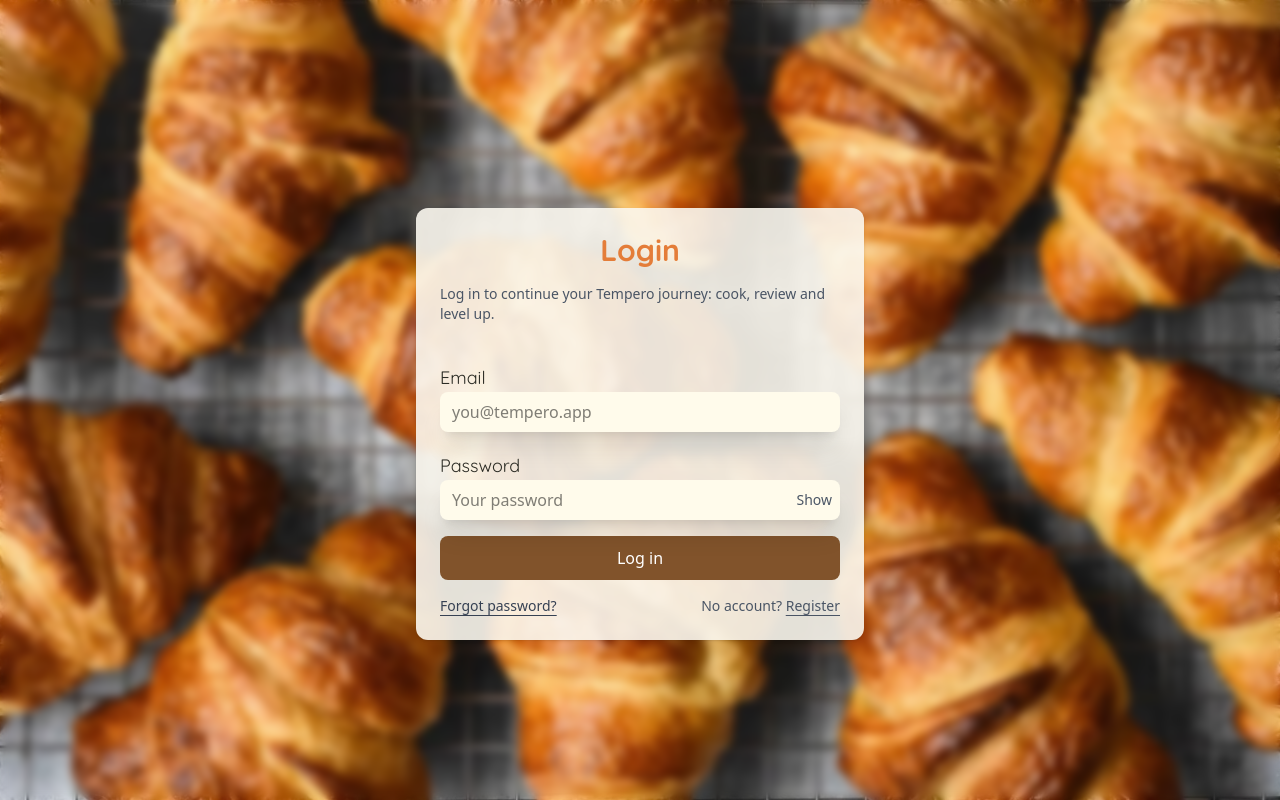
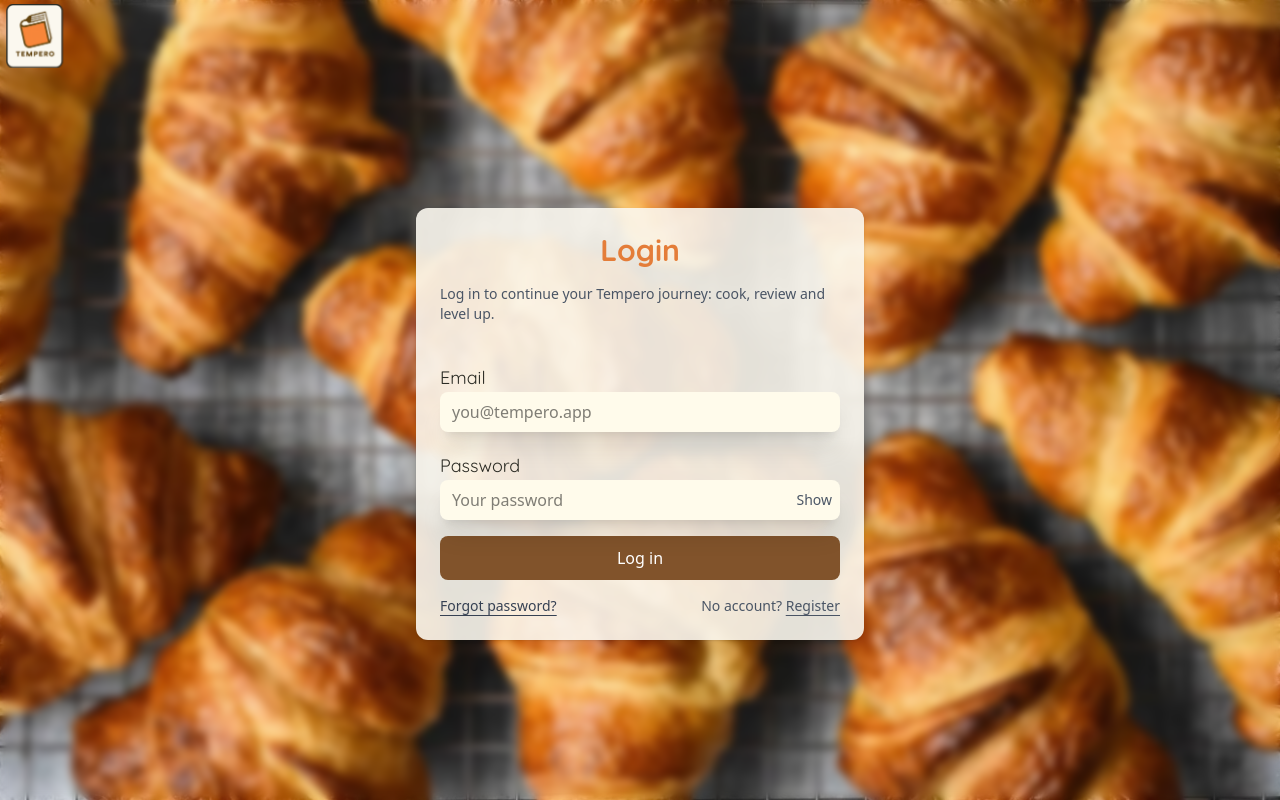
Before and after one commit to MESW-LES-2025/Tempero, a React (Vite) app in the folder tempero/: page /login in a window 1280 px wide. Built offline with nearby package versions, Linux system fonts and the light colour scheme.

Commit message:
added the logo to the login and register page

```diff
--- a/tempero/src/pages/LoginPage.tsx
+++ b/tempero/src/pages/LoginPage.tsx
@@ -105,8 +105,10 @@ export default function LoginPage() {
 
   return (
     <div className="relative min-h-screen flex items-center justify-center bg-[url('/images/croissant-bg.jpg')] bg-cover bg-center">
+            <div className="logo absolute top-1 left-1 z-10 ">
+        <img src="/images/logo.png" alt="Tempero Logo" className="h-16" />
+      </div>
       <div className="absolute inset-0 backdrop-blur-xs pointer-events-none"></div>
-
       <div className="mx-auto mt-12 max-w-md">
         <div className="rounded-xl bg-bright/90 p-6 shadow-sm relative z-10">
           <h1 className="mb-4 text-3xl font-bold font-heading text-main text-center">
--- a/tempero/src/pages/RegisterPage.tsx
+++ b/tempero/src/pages/RegisterPage.tsx
@@ -123,6 +123,9 @@ useEffect(() => {
 
   return (
     <div className="relative min-h-screen flex items-center justify-center bg-[url('/images/croissant-bg.jpg')] bg-cover bg-center ">
+      <div className="logo absolute top-1 left-1 z-10 ">
+        <img src="/images/logo.png" alt="Tempero Logo" className="h-16" />
+      </div>
       <div className="absolute inset-0  backdrop-blur-xs  pointer-events-none"></div>
       <div className="mx-auto mt-12 max-w-md ">
         <div className="rounded-xl  bg-bright/90 p-6 shadow-sm relative z-10">
```
